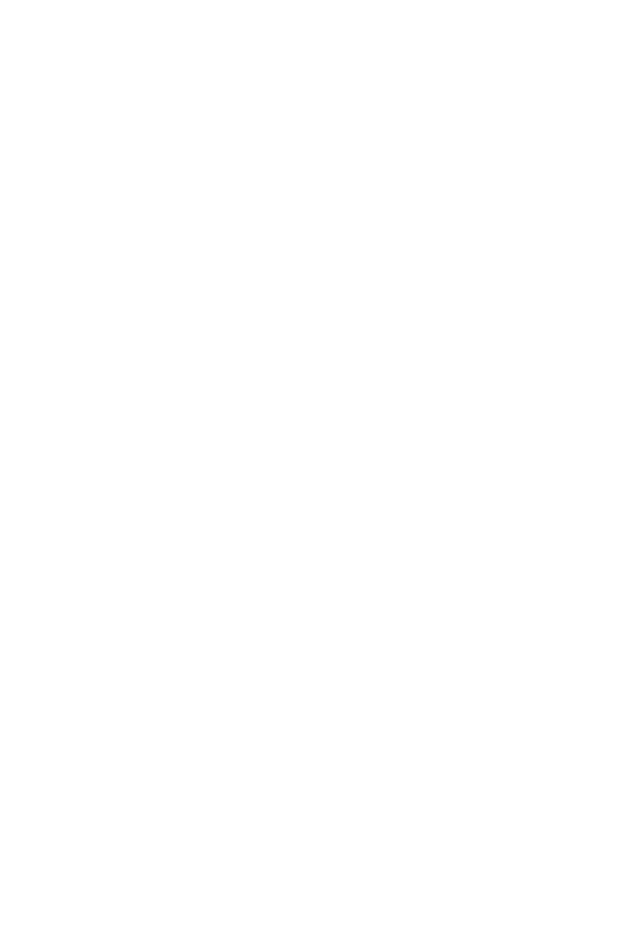
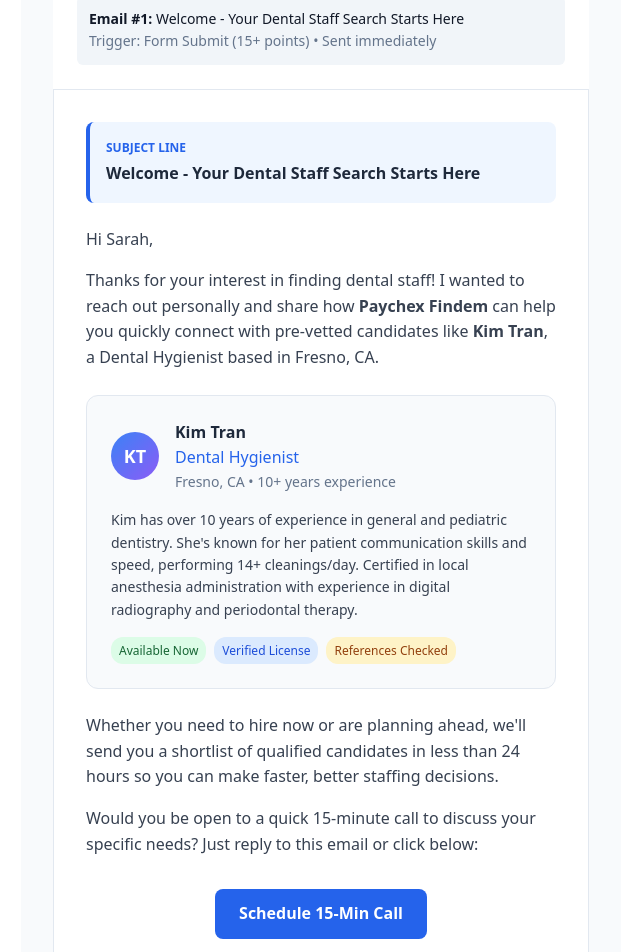
Before and after one commit to davidfindem/pmm-ai-healthcare, a Next.js app: page /email/dental-1 in a window 1280 px wide. Shown: the part 140-1092 px from the top of the page, without its empty margins (319-959 px from the left). Before the commit the page ends 800 px from the top, so only its background shows below. Built offline with nearby package versions, Linux system fonts and the light colour scheme.

Commit message:
Create dental-1.js

```diff
--- /dev/null
+++ b/pages/email/dental-1.js
@@ -0,0 +1,137 @@
+import Link from 'next/link'
+
+export default function DentalEmail1() {
+  return (
+    <div style={{ maxWidth: '600px', margin: '2rem auto', padding: '2rem', fontFamily: 'system-ui, sans-serif', background: '#f8fafc', minHeight: '100vh' }}>
+      {/* Email Header */}
+      <div style={{ background: 'white', borderRadius: '12px 12px 0 0', padding: '1.5rem', borderBottom: '1px solid #e2e8f0' }}>
+        <div style={{ display: 'flex', alignItems: 'center', justifyContent: 'space-between', marginBottom: '1rem' }}>
+          <div style={{ display: 'flex', alignItems: 'center', gap: '8px' }}>
+            <div style={{ width: '32px', height: '32px', background: '#2563eb', borderRadius: '6px', display: 'flex', alignItems: 'center', justifyContent: 'center', color: 'white', fontWeight: 'bold', fontSize: '14px' }}>PF</div>
+            <span style={{ fontWeight: '600', color: '#1e293b' }}>Paychex Findem</span>
+          </div>
+          <Link href="/" style={{ background: '#64748b', color: 'white', padding: '6px 12px', borderRadius: '6px', textDecoration: 'none', fontSize: '12px' }}>
+            ← Back to Dashboard
+          </Link>
+        </div>
+        <div style={{ background: '#f1f5f9', padding: '12px', borderRadius: '6px', fontSize: '14px' }}>
+          <strong>Email #1:</strong> Welcome - Your Dental Staff Search Starts Here<br />
+          <span style={{ color: '#64748b' }}>Trigger: Form Submit (15+ points) • Sent immediately</span>
+        </div>
+      </div>
+
+      {/* Email Content */}
+      <div style={{ background: 'white', padding: '2rem', borderRadius: '0 0 12px 12px', border: '1px solid #e2e8f0', borderTop: 'none' }}>
+
+        {/* Subject Line */}
+        <div style={{ marginBottom: '1.5rem', padding: '1rem', background: '#eff6ff', borderRadius: '8px', borderLeft: '4px solid #2563eb' }}>
+          <div style={{ fontSize: '12px', color: '#2563eb', fontWeight: '600', marginBottom: '4px' }}>SUBJECT LINE</div>
+          <div style={{ fontSize: '16px', fontWeight: '600', color: '#1e293b' }}>Welcome - Your Dental Staff Search Starts Here</div>
+        </div>
+
+        {/* Email Body */}
+        <div style={{ lineHeight: '1.6', color: '#374151' }}>
+          <p style={{ marginBottom: '1rem' }}>Hi Sarah,</p>
+
+          <p style={{ marginBottom: '1rem' }}>
+            Thanks for your interest in finding dental staff! I wanted to reach out personally and share how
+            <strong> Paychex Findem</strong> can help you quickly connect with pre-vetted candidates like
+            <strong> Kim Tran</strong>, a Dental Hygienist based in Fresno, CA.
+          </p>
+
+          {/* Candidate Profile Card */}
+          <div style={{ background: '#f8fafc', border: '1px solid #e2e8f0', borderRadius: '12px', padding: '1.5rem', margin: '1.5rem 0' }}>
+            <div style={{ display: 'flex', alignItems: 'center', gap: '1rem', marginBottom: '1rem' }}>
+              <div style={{ width: '48px', height: '48px', background: 'linear-gradient(135deg, #3b82f6, #8b5cf6)', borderRadius: '50%', display: 'flex', alignItems: 'center', justifyContent: 'center', color: 'white', fontWeight: 'bold', fontSize: '18px' }}>
+                KT
+              </div>
+              <div>
+                <div style={{ fontWeight: '600', fontSize: '16px', color: '#1e293b' }}>Kim Tran</div>
+                <div style={{ color: '#2563eb', fontWeight: '500' }}>Dental Hygienist</div>
+                <div style={{ color: '#64748b', fontSize: '14px' }}>Fresno, CA • 10+ years experience</div>
+              </div>
+            </div>
+            <p style={{ fontSize: '14px', color: '#374151', marginBottom: '1rem' }}>
+              Kim has over 10 years of experience in general and pediatric dentistry. She's known for her patient communication skills and speed, performing 14+ cleanings/day. Certified in local anesthesia administration with experience in digital radiography and periodontal therapy.
+            </p>
+            <div style={{ display: 'flex', gap: '8px' }}>
+              <span style={{ background: '#dcfce7', color: '#166534', padding: '4px 8px', borderRadius: '12px', fontSize: '12px', fontWeight: '500' }}>Available Now</span>
+              <span style={{ background: '#dbeafe', color: '#1d4ed8', padding: '4px 8px', borderRadius: '12px', fontSize: '12px', fontWeight: '500' }}>Verified License</span>
+              <span style={{ background: '#fef3c7', color: '#92400e', padding: '4px 8px', borderRadius: '12px', fontSize: '12px', fontWeight: '500' }}>References Checked</span>
+            </div>
+          </div>
+
+          <p style={{ marginBottom: '1rem' }}>
+            Whether you need to hire now or are planning ahead, we'll send you a shortlist of qualified candidates in less than 24 hours so you can make faster, better staffing decisions.
+          </p>
+
+          <p style={{ marginBottom: '1.5rem' }}>
+            Would you be open to a quick 15-minute call to discuss your specific needs? Just reply to this email or click below:
+          </p>
+
+          {/* CTA Button */}
+          <div style={{ textAlign: 'center', margin: '2rem 0' }}>
+            <a href="#" style={{
+              display: 'inline-block',
+              background: '#2563eb',
+              color: 'white',
+              padding: '12px 24px',
+              borderRadius: '8px',
+              textDecoration: 'none',
+              fontWeight: '600',
+              fontSize: '16px'
+            }}>
+              Schedule 15-Min Call
+            </a>
+          </div>
+
+          <p style={{ marginBottom: '1rem' }}>
+            Or if you'd prefer, you can view more dental candidates here:
+            <a href="#" style={{ color: '#2563eb', textDecoration: 'none' }}> View Dental Candidate Pool →</a>
+          </p>
+
+          <p style={{ marginBottom: '0' }}>
+            Best regards,<br />
+            <strong>Jessica Martinez</strong><br />
+            Healthcare Recruiting Specialist<br />
+            Paychex Findem<br />
+            📞 (555) 123-4567
+          </p>
+        </div>
+
+        {/* Email Footer */}
+        <div style={{ marginTop: '2rem', paddingTop: '1rem', borderTop: '1px solid #e2e8f0', fontSize: '12px', color: '#64748b' }}>
+          <p style={{ marginBottom: '0.5rem' }}>
+            This email was sent because you submitted a form on our dental staffing page.
+            <a href="#" style={{ color: '#2563eb' }}>Unsubscribe</a> |
+            <a href="#" style={{ color: '#2563eb' }}> Update preferences</a>
+          </p>
+          <p style={{ marginBottom: '0' }}>Paychex Findem • 1234 Healthcare Blvd • Austin, TX 78701</p>
+        </div>
+      </div>
+
+      {/* Email Analytics */}
+      <div style={{ background: 'white', marginTop: '1rem', padding: '1rem', borderRadius: '8px', border: '1px solid #e2e8f0' }}>
+        <div style={{ fontSize: '14px', fontWeight: '600', marginBottom: '8px', color: '#1e293b' }}>📊 Email Performance (Demo)</div>
+        <div style={{ display: 'grid', gridTemplateColumns: 'repeat(4, 1fr)', gap: '1rem', fontSize: '12px' }}>
+          <div style={{ textAlign: 'center' }}>
+            <div style={{ fontWeight: '600', color: '#10b981' }}>94%</div>
+            <div style={{ color: '#64748b' }}>Open Rate</div>
+          </div>
+          <div style={{ textAlign: 'center' }}>
+            <div style={{ fontWeight: '600', color: '#2563eb' }}>23%</div>
+            <div style={{ color: '#64748b' }}>Click Rate</div>
+          </div>
+          <div style={{ textAlign: 'center' }}>
+            <div style={{ fontWeight: '600', color: '#f59e0b' }}>12%</div>
+            <div style={{ color: '#64748b' }}>Reply Rate</div>
+          </div>
+          <div style={{ textAlign: 'center' }}>
+            <div style={{ fontWeight: '600', color: '#8b5cf6' }}>2.1%</div>
+            <div style={{ color: '#64748b' }}>Conversion</div>
+          </div>
+        </div>
+      </div>
+    </div>
+  )
+}
```
